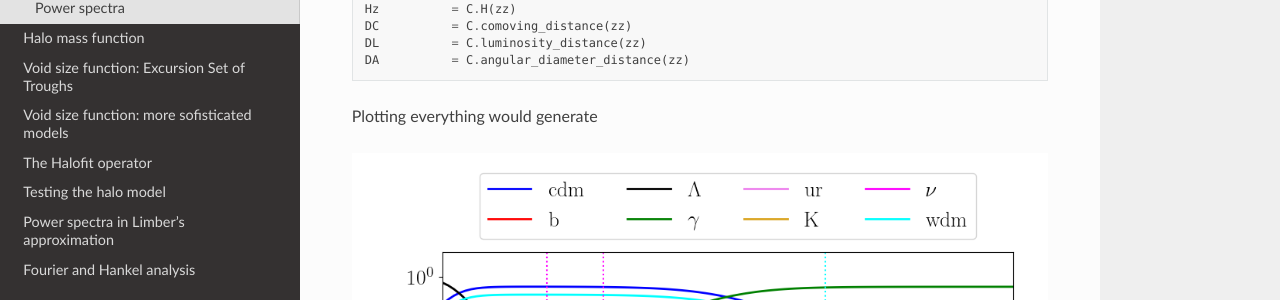
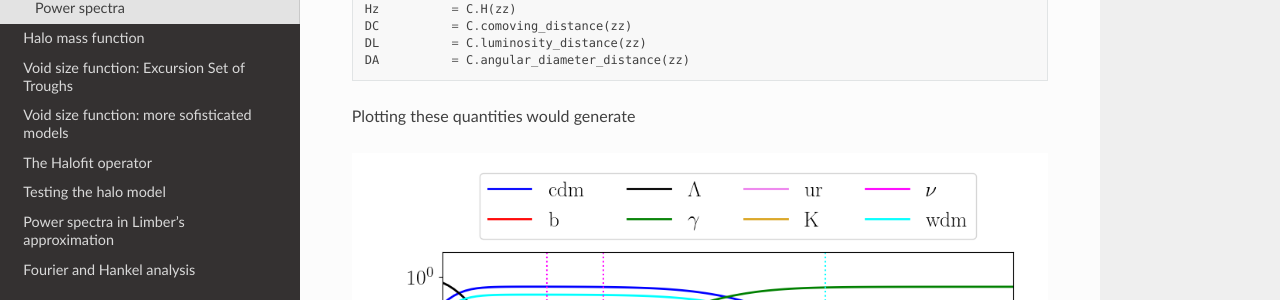
Before and after one commit to GabrieleParimbelli/COLIBRI, a Sphinx documentation site: the page built from doc/source/quickstart/test_cosmology.rst, in a window 1280 px wide and 900 px high, scrolled down 2098 px. Shown: the part 151-451 px from the top of the window. Built offline with Sphinx 7.4.7 and the Read the Docs theme 2.0.0, drawn with Linux system fonts in a browser that asks for light colours.

Commit message:
First commit version 0.3

```diff
--- a/doc/source/quickstart/test_cosmology.rst
+++ b/doc/source/quickstart/test_cosmology.rst
@@ -127,7 +127,7 @@ Also distances can be easily computed:
  DA          = C.angular_diameter_distance(zz)
 
 
-Plotting everything would generate
+Plotting these quantities would generate
 
 .. image:: ../_static/density_parameters_evolution.png
    :width: 700
```
